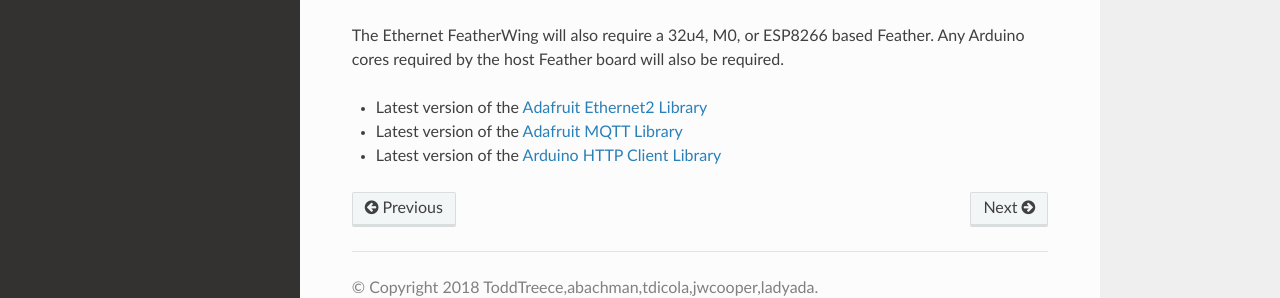
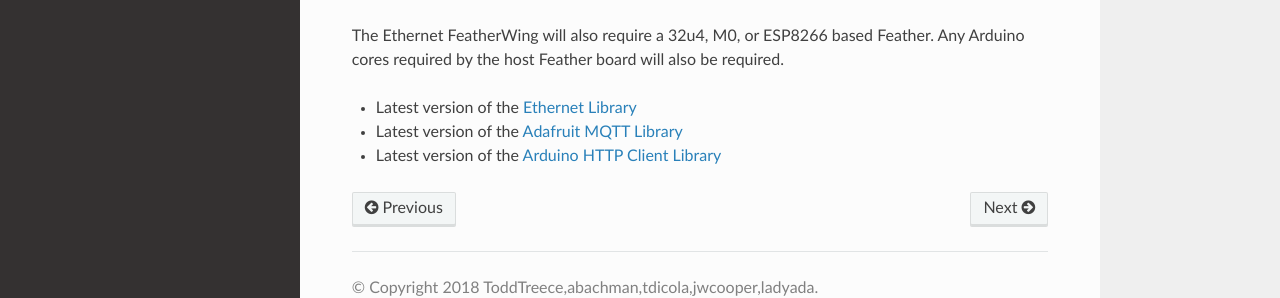
Before and after one commit to adafruit/Adafruit_IO_Arduino, a Sphinx documentation site: the page built from docs/dependencies.rst, in a window 1280 px wide and 900 px high, scrolled down 833 px. Shown: the part 543-841 px from the top of the window. Built offline with Sphinx 7.4.7 and the Read the Docs theme 2.0.0, drawn with Linux system fonts in a browser that asks for light colours.

Commit message:
replace ethernet2 with ethernet lib

```diff
--- a/docs/dependencies.rst
+++ b/docs/dependencies.rst
@@ -60,6 +60,6 @@ Adafruit Ethernet FeatherWing
 The Ethernet FeatherWing will also require a 32u4, M0, or ESP8266 based Feather. Any Arduino cores
 required by the host Feather board will also be required.
 
-* Latest version of the `Adafruit Ethernet2 Library <https://github.com/adafruit/Ethernet2>`_
+* Latest version of the `Ethernet Library <https://github.com/arduino-libraries/Ethernet>`_
 * Latest version of the `Adafruit MQTT Library <https://github.com/adafruit/Adafruit_MQTT_Library>`_
 * Latest version of the `Arduino HTTP Client Library <https://github.com/arduino-libraries/ArduinoHttpClient>`_
```
Also changed, not shown: .travis.yml, 3 other files.
